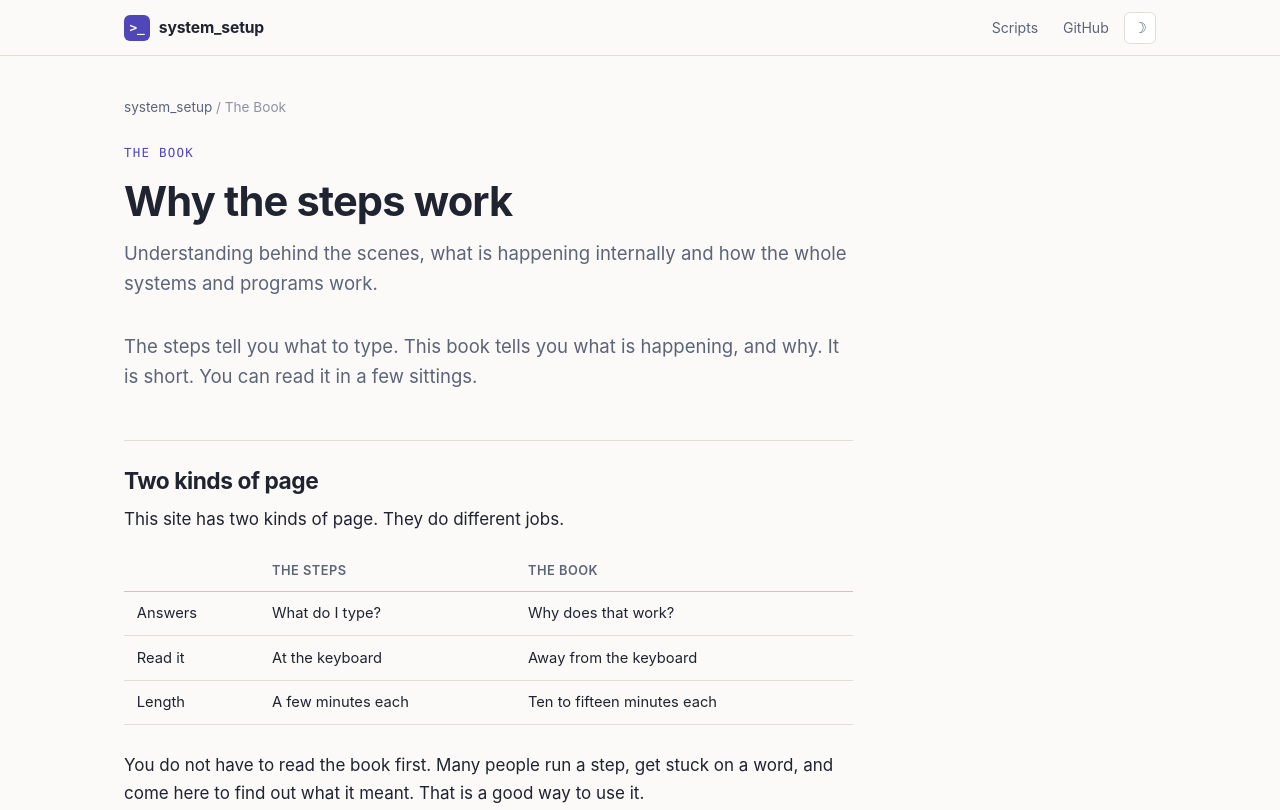
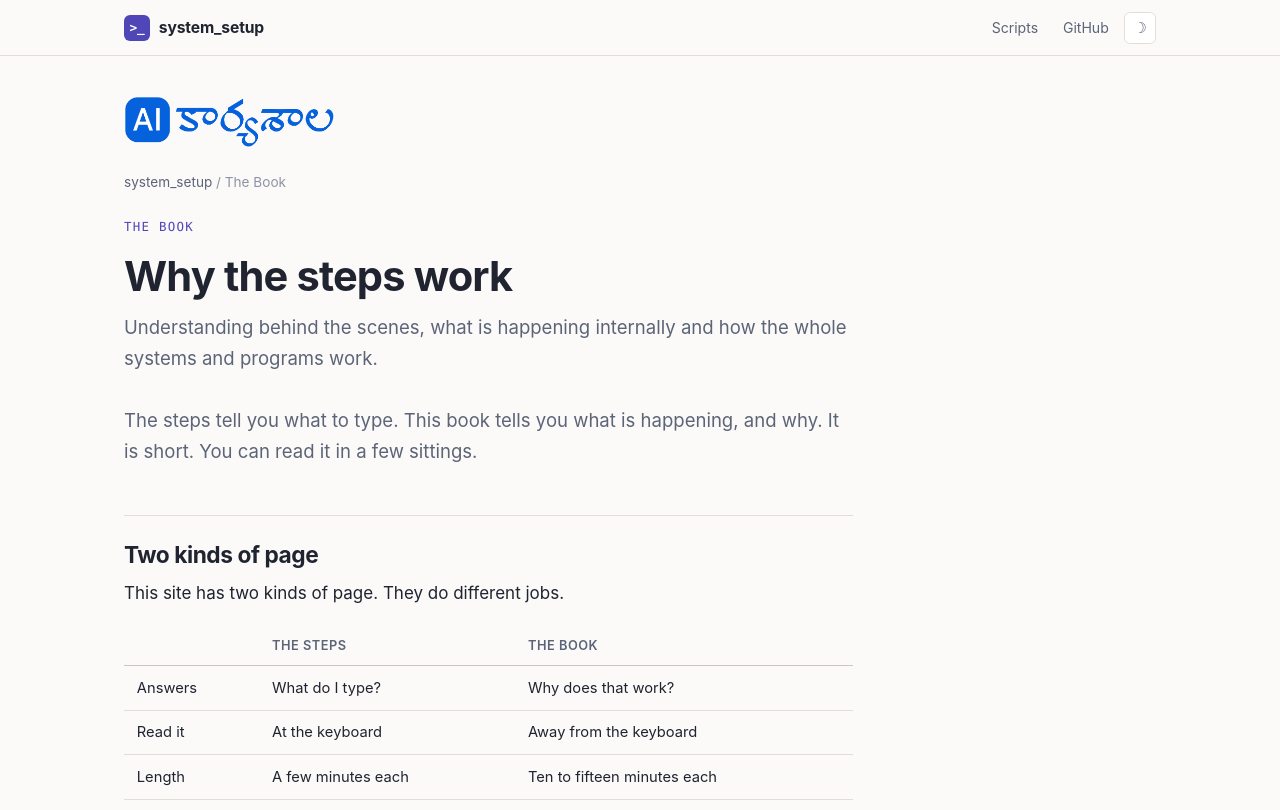
Before and after one commit to aikaryashala/system_setup, a plain HTML site: page docs/book/index.html in a window 1280 px wide. Shown: the top 810 px of the page. Drawn offline with Linux system fonts and the light colour scheme.

Commit message:
added logo to the book pages
Entire-Checkpoint: d3e3215153f0

```diff
--- a/docs/assets/style.css
+++ b/docs/assets/style.css
@@ -733,3 +733,18 @@ td code { white-space: nowrap; }
 @media (max-width: 560px) {
     .toc ul { columns: 1; }
 }
+
+/* ------------------------------------------------------------- book logo */
+
+/* The AIKaryashala mark, at the head of every page of the book. The file has a
+   transparent background, so it sits on the page colour in either theme and
+   needs no second copy for dark mode. */
+
+.book-logo { margin: 0 0 1.5rem; }
+
+.book-logo img {
+    width: 210px;
+    max-width: 62%;
+    height: auto;
+    display: block;
+}
--- a/docs/book/index.html
+++ b/docs/book/index.html
@@ -27,6 +27,10 @@
 
 <main id="main">
 <div class="prose">
+
+  <p class="book-logo">
+    <a href="../"><img src="../assets/aiklogo.png" alt="AIKaryashala" width="809" height="195"></a>
+  </p>
 
   <p class="breadcrumb"><a href="../">system_setup</a> / The Book</p>
 
```
Also changed, not shown: docs/book/01-running-a-program/index.html (+4 -0 lines), docs/book/02-files-and-folders/index.html (+4 -0 lines), docs/book/03-two-systems/index.html (+4 -0 lines), docs/book/04-the-shell/index.html (+4 -0 lines), docs/book/05-where-software-comes-from/index.html (+4 -0 lines), docs/book/06-source-to-program/index.html (+4 -0 lines), docs/book/07-three-ways-to-run/index.html (+4 -0 lines), docs/book/08-stopping-time/index.html (+4 -0 lines), docs/assets/aiklogo.png (added), 2 other files.
